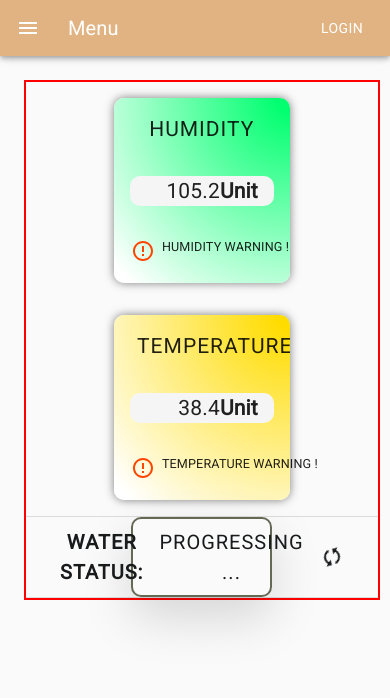
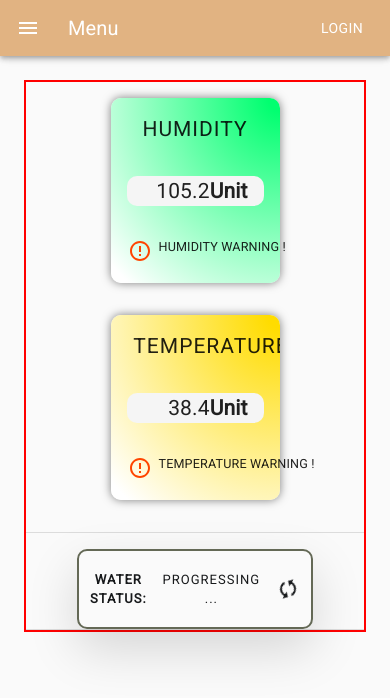
Before and after one commit to WisTiCeJEnT/iot-mushroom-web, a React (Create React App) app: page /status in a window 390 px wide. Shown: the top 698 px of the page. Built offline with nearby package versions, Linux system fonts and the light colour scheme.

Commit message:
Responsive WaterStatus Text

```diff
--- a/src/components/status/waterControl.jsx
+++ b/src/components/status/waterControl.jsx
@@ -58,6 +58,11 @@ const StyledButton = styled.button`
       : null};
   border-radius: 10px;
   transition: all 0.2s ease-in-out;
+  @media (max-width: 975px) {
+    width: 70%;
+    /* margin-bottom: ${(props) =>
+      props.text === "HUMIDITY" ? "2rem" : null}; */
+  }
   :hover {
     transform: scale(1.02);
   }
@@ -68,12 +73,66 @@ const StyledWaterStatus = styled(TypoGraphy)`
   font-size: 1em;
   margin-right: 1rem;
   font-weight: bold;
+  @media (max-width: 1255px) {
+    font-size: 0.9em;
+  }
+  @media (max-width: 1170px) {
+    font-size: 0.8em;
+  }
+  @media (max-width: 1090px) {
+    font-size: 0.7em;
+  }
+  @media (max-width: 1010px) {
+    font-size: 0.65em;
+  }
+  @media (max-width: 970px) {
+    font-size: 1em;
+  }
+  @media (max-width: 750px) {
+    font-size: 0.9em;
+  }
+  @media (max-width: 700px) {
+    font-size: 0.8em;
+  }
+  @media (max-width: 655px) {
+    font-size: 0.7em;
+  }
+  @media (max-width: 606px) {
+    font-size: 0.65em;
+  }
 `;
 const StyledText = styled(TypoGraphy)`
   letter-spacing: 1px;
   text-decoration: none;
   font-size: 1em;
   margin-right: 1rem;
+  @media (max-width: 1255px) {
+    font-size: 0.9em;
+  }
+  @media (max-width: 1170px) {
+    font-size: 0.8em;
+  }
+  @media (max-width: 1090px) {
+    font-size: 0.7em;
+  }
+  @media (max-width: 1010px) {
+    font-size: 0.65em;
+  }
+  @media (max-width: 970px) {
+    font-size: 1em;
+  }
+  @media (max-width: 750px) {
+    font-size: 0.9em;
+  }
+  @media (max-width: 700px) {
+    font-size: 0.8em;
+  }
+  @media (max-width: 655px) {
+    font-size: 0.7em;
+  }
+  @media (max-width: 606px) {
+    font-size: 0.65em;
+  }
 `;
 
 const WaterControl = ({ status }) => {
--- a/src/pages/status.jsx
+++ b/src/pages/status.jsx
@@ -60,7 +60,7 @@ const Status = () => {
           onWater={handleWater}
         />
       </StatusBlock>
-      <Divider />
+      <Divider style={{ margin: "1rem 0rem" }} />
       <WaterControl status="loading" />
       <Divider />
     </ContentBox>
```
